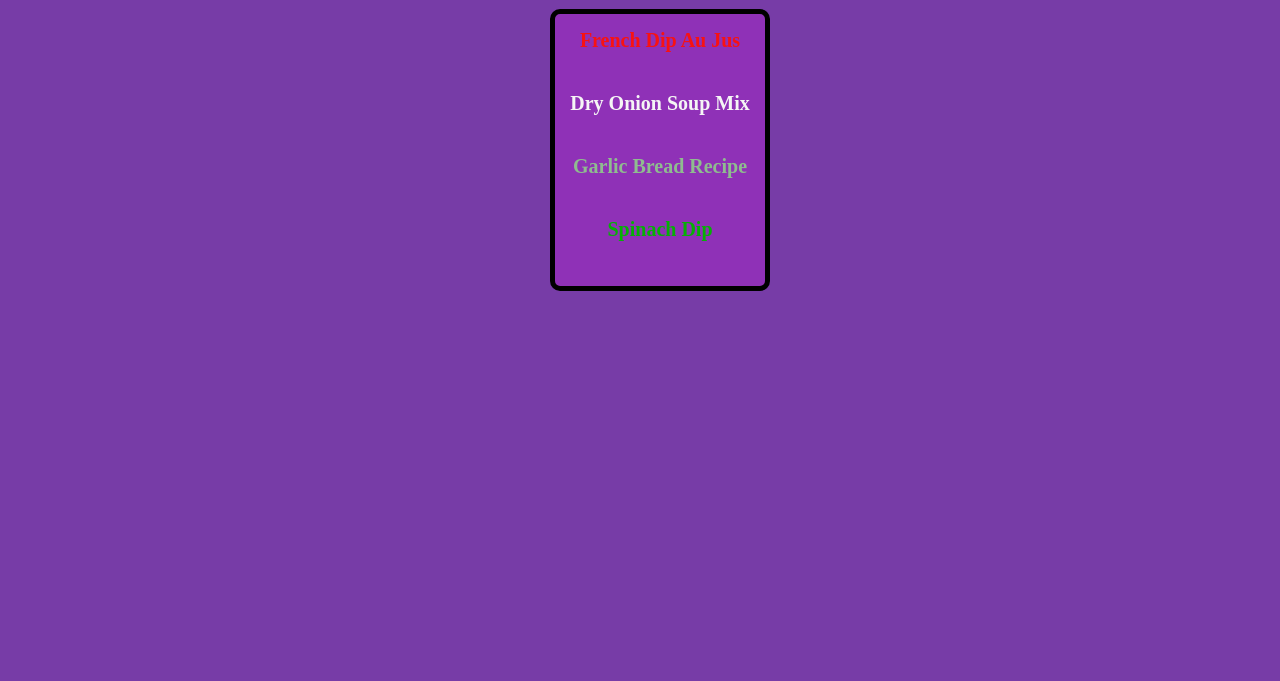
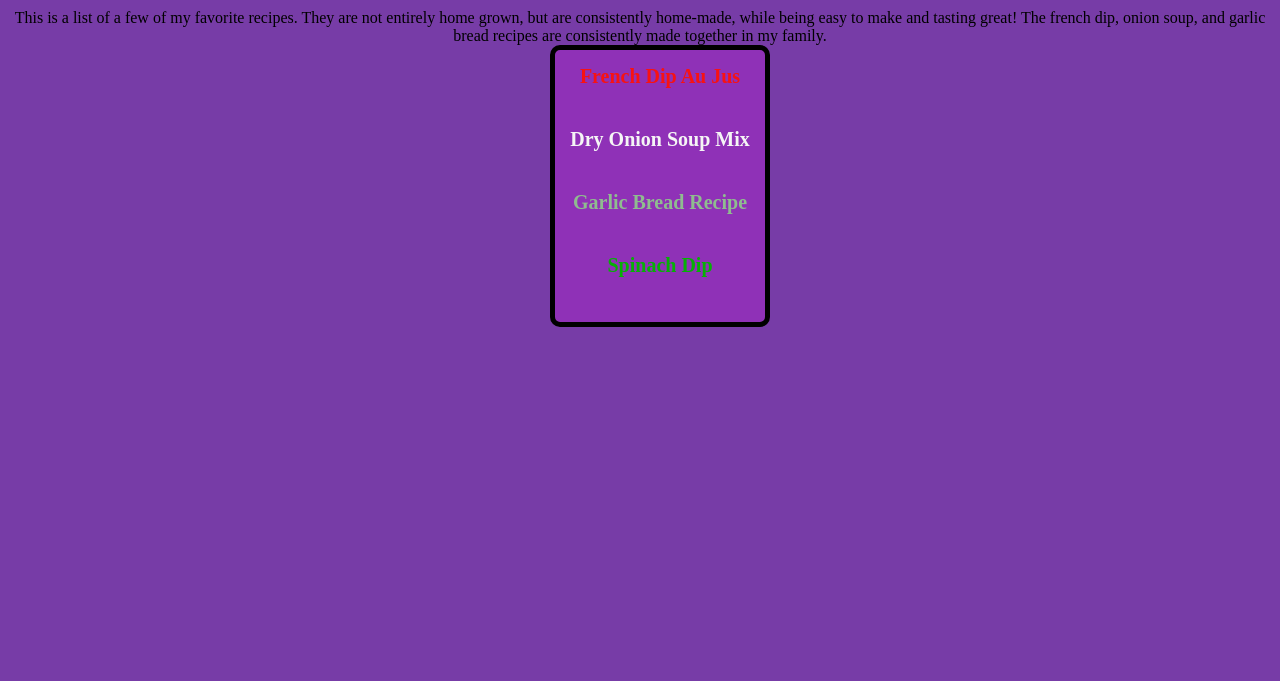
Before and after one commit to Godlox-Tyler/odin-recipes, a plain HTML site: page index.html in a window 1280 px wide. Shown: the part 119-800 px from the top of the page. Drawn offline with Linux system fonts and the light colour scheme.

Commit message:
Add website description content

```diff
--- a/index.html
+++ b/index.html
@@ -8,6 +8,14 @@
     <body>
 
         <h1>Odin Recipes</h1>
+
+            <div class="desc-container">
+        <p class="desc">This is a list of a few of my favorite recipes. They are not entirely home grown,
+            but are consistently home-made, while being easy to make and tasting great! The french dip, onion soup,
+            and garlic bread recipes are consistently made together in my family.
+        </p>
+            </div>
+
         <ul>
 
             <div class="links">
```
